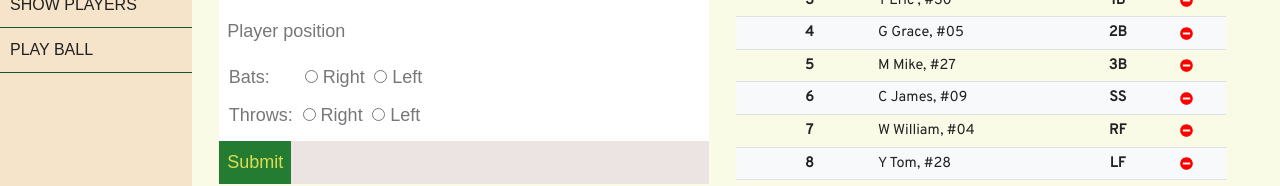
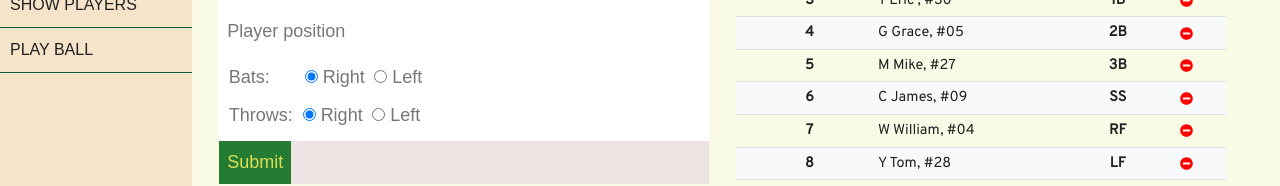
Before and after one commit to hiba02/cme-baseball-frontend, a React (Create React App) app: page /createPlayer in a window 1280 px wide. Shown: the part 413-599 px from the top of the page. Built offline with nearby package versions, Linux system fonts and the light colour scheme; a web font is replaced by a local one.

Commit message:
Added function for select the team

```diff
--- a/src/App.js
+++ b/src/App.js
@@ -13,92 +13,9 @@ function App() {
   const [word, setWord] = useState("");
   const [userId, setUserId] = useState(1);
   const [userInfo, setUserInfo] = useState(null);
-  const [playersInfo, setPlayersInfo] = useState([
-    {
-      team_id: 1,
-      name: "R Hong-jin",
-      uniform_number: "99",
-      position: "P",
-      bats: "R",
-      throws: "R",
-      check: false,
-    },
-    {
-      team_id: 1,
-      name: "H Andrew",
-      uniform_number: "18",
-      position: "C",
-      bats: "R",
-      throws: "R",
-      check: false,
-    },
-    {
-      team_id: 1,
-      name: "T Eric    ",
-      uniform_number: "30",
-      position: "1B",
-      bats: "L",
-      throws: "L",
-      check: false,
-    },
-    {
-      team_id: 1,
-      name: "G Grace",
-      uniform_number: "05",
-      position: "2B",
-      bats: "R",
-      throws: "R",
-      check: false,
-    },
-    {
-      team_id: 1,
-      name: "M Mike",
-      uniform_number: "27",
-      position: "3B",
-      bats: "R",
-      throws: "R",
-      check: false,
-    },
-    {
-      team_id: 1,
-      name: "C James",
-      uniform_number: "09",
-      position: "SS",
-      bats: "R",
-      throws: "R",
-      check: false,
-    },
-    {
-      team_id: 1,
-      name: "W William",
-      uniform_number: "04",
-      position: "RF",
-      bats: "R",
-      throws: "R",
-      check: false,
-    },
-    {
-      team_id: 1,
-      name: "Y Tom",
-      uniform_number: "28",
-      position: "LF",
-      bats: "R",
-      throws: "R",
-      check: false,
-    },
-    {
-      team_id: 1,
-      name: "N Joshua",
-      uniform_number: "21",
-      position: "CF",
-      bats: "L",
-      throws: "L",
-      check: false,
-    },
-  ]);
   const [teamNames, setTeamNames] = useState([{ id: 0, name: "Lions" }]); //[]
   // const [teamNames, setTeamNames] = useState(["Lions"]); //[]
-  const [teamId, setTeamId] = useState(1);
+  const [teamId, setTeamId] = useState(0);
   const [currentTeam, setCurrentTeam] = useState("");
   const [pitcher, setPitcher] = useState({
     name: "A Aron",
@@ -111,6 +28,89 @@ function App() {
     position: "RF",
   });
   const nextId = useRef(1);
+  const [playersInfo, setPlayersInfo] = useState([
+    {
+      team_id: 0,
+      name: "R Hong-jin",
+      uniform_number: "99",
+      position: "P",
+      bats: "R",
+      throws: "R",
+      check: false,
+    },
+    {
+      team_id: 0,
+      name: "H Andrew",
+      uniform_number: "18",
+      position: "C",
+      bats: "R",
+      throws: "R",
+      check: false,
+    },
+    {
+      team_id: 0,
+      name: "T Eric    ",
+      uniform_number: "30",
+      position: "1B",
+      bats: "L",
+      throws: "L",
+      check: false,
+    },
+    {
+      team_id: 0,
+      name: "G Grace",
+      uniform_number: "05",
+      position: "2B",
+      bats: "R",
+      throws: "R",
+      check: false,
+    },
+    {
+      team_id: 0,
+      name: "M Mike",
+      uniform_number: "27",
+      position: "3B",
+      bats: "R",
+      throws: "R",
+      check: false,
+    },
+    {
+      team_id: 0,
+      name: "C James",
+      uniform_number: "09",
+      position: "SS",
+      bats: "R",
+      throws: "R",
+      check: false,
+    },
+    {
+      team_id: 0,
+      name: "W William",
+      uniform_number: "04",
+      position: "RF",
+      bats: "R",
+      throws: "R",
+      check: false,
+    },
+    {
+      team_id: 0,
+      name: "Y Tom",
+      uniform_number: "28",
+      position: "LF",
+      bats: "R",
+      throws: "R",
+      check: false,
+    },
+    {
+      team_id: 0,
+      name: "N Joshua",
+      uniform_number: "21",
+      position: "CF",
+      bats: "L",
+      throws: "L",
+      check: false,
+    },
+  ]);
 
   const addTeamInClient = useCallback(
     (teamName) => {
@@ -163,6 +163,13 @@ function App() {
       playersInfo.filter((p) => p.uniform_number !== uniform_number)
     );
   };
+  const getPlayersByteamId = (teamId) => {
+    setPlayersInfo(playersInfo.filter((p) => p.team_id === teamId));
+  };
+  const getCurrentTeamByTeamId = (teamId) => {
+    console.log("getCurrentTeamByTeamId", teamId);
+    setTeamNames(teamNames.filter((t) => t.id === teamId));
+  };
 
   return (
     <div id="wrap">
@@ -194,11 +201,12 @@ function App() {
                 // addFavoriteTeam={addFavoriteTeam}
                 teamNames={teamNames}
                 // getPlayersFromSameTeam={getPlayersFromSameTeam}
-                // getPlayersByteamId={getPlayersByteamId}
+                getPlayersByteamId={getPlayersByteamId}
                 setTeamId={setTeamId}
                 // setPlayersInfo={setPlayersInfo}
                 currentTeam={currentTeam}
                 setCurrentTeam={setCurrentTeam}
+                getCurrentTeamByTeamId={getCurrentTeamByTeamId}
               />
             </Route>
             <Route path="/createPlayer">
--- a/src/components/CreatePlayer.js
+++ b/src/components/CreatePlayer.js
@@ -13,6 +13,7 @@ const CreatePlayer = ({
   hitter,
   playersInfo,
   currentTeam,
+  teamNames,
   removePlayerByUniformNum,
   addNewPlayers,
   teamId,
@@ -22,6 +23,7 @@ const CreatePlayer = ({
 }) => {
   // need to get team-id!!
   // console.log("CreatePlayer teamId", teamId);
+
   const [redirectHome, setRedirectHome] = useState(false);
   const [inputs, setInputs] = useState({
     team_id: 1,
@@ -158,11 +160,24 @@ const CreatePlayer = ({
                 <div className="createPlayer-bats-throws">
                   <div>
                     <span>Bats: &nbsp; &nbsp; &nbsp;</span>
-                    <label for="R">
-                      <input type="radio" name="bats" value="R" /> Right
+                    <label>
+                      <input
+                        type="radio"
+                        name="bats"
+                        value={bats}
+                        checked={true}
+                        onChange={onChange}
+                      />{" "}
+                      Right
                     </label>
-                    <label for="L">
-                      <input type="radio" name="bats" value="L" /> Left
+                    <label>
+                      <input
+                        type="radio"
+                        name="bats"
+                        value={bats}
+                        onChange={onChange}
+                      />{" "}
+                      Left
                     </label>
                   </div>
                 </div>
@@ -170,11 +185,25 @@ const CreatePlayer = ({
                 <div className="createPlayer-bats-throws">
                   <div>
                     <span>Throws: </span>
-                    <label for="R">
-                      <input type="radio" name="throws" value="R" /> Right
+                    <label>
+                      <input
+                        type="radio"
+                        name="throws"
+                        value={throws}
+                        checked={true}
+                        onChange={onChange}
+                      />{" "}
+                      Right
                     </label>
-                    <label for="L">
-                      <input type="radio" name="throws" value="L" /> Left
+                    <label>
+                      <input
+                        type="radio"
+                        name="throws"
+                        value={throws}
+                        onChange={onChange}
+                        checked={false}
+                      />{" "}
+                      Left
                     </label>
                   </div>
                 </div>
@@ -213,7 +242,7 @@ const CreatePlayer = ({
                   <Roster
                     user={userInfo}
                     player={player}
-                    key={player.id}
+                    key={player.uniform_number}
                     number={(rostNumber = rostNumber + 1)}
                     getHitterFromPlayerInfo={getHitterFromPlayerInfo}
                     toggleCheckFromHitterId={toggleCheckFromHitterId}
--- a/src/components/Roster.js
+++ b/src/components/Roster.js
@@ -30,7 +30,7 @@ const Roster = ({
     throws,
   } = player;
 
-  console.log("Roster number: ", number);
+  // console.log("Roster number: ", number);
 
   return (
     <div className="roster_body">
--- a/src/components/ShowPlayers.js
+++ b/src/components/ShowPlayers.js
@@ -3,7 +3,14 @@ import { Redirect, Link } from "react-router-dom";
 import Roster from "./Roster";
 import "./ShowPlayers.scss";
 
-const ShowPlayers = ({ user, players, teamId, currentTeam,removePlayerById }) => {
+const ShowPlayers = ({
+  user,
+  players,
+  teamId,
+  currentTeam,
+  removePlayerById,
+  removePlayerByUniformNum,
+}) => {
   console.log("showPlayers component players: ", players);
   console.log("showPlayers component teamId: ", teamId);
   console.log("showPlayers component teamId: ", currentTeam);
@@ -15,12 +22,14 @@ const ShowPlayers = ({ user, players, teamId, currentTeam,removePlayerById }) =>
         <div className="showPlayers_title">ROSTER</div>
         <div className="showPlayers_content">
           {players &&
-            players.map(player => (
+            players.map((player) => (
               <Roster
                 user={user}
                 player={player}
                 key={player.id}
-                number={(rostNumber = rostNumber + 1)} removePlayerById={removePlayerById}
+                number={(rostNumber = rostNumber + 1)}
+                removePlayerById={removePlayerById}
+                removePlayerByUniformNum={removePlayerByUniformNum}
               />
             ))}
         </div>
--- a/src/components/ShowTeam.js
+++ b/src/components/ShowTeam.js
@@ -11,6 +11,7 @@ const ShowTeam = ({
   getCurrentTeamByTeamId,
   currentTeam,
   setCurrentTeam,
+  removePlayerByUniformNum,
 }) => {
   console.log("ShowTeam teamNames", teamNames);
   return (
@@ -21,12 +22,13 @@ const ShowTeam = ({
               <TeamList
                 key={team.id}
                 team={team}
-                getPlayersFromSameTeam={getPlayersFromSameTeam}
+                // getPlayersFromSameTeam={getPlayersFromSameTeam}
                 getPlayersByteamId={getPlayersByteamId}
                 setTeamId={setTeamId}
                 setPlayersInfo={setPlayersInfo}
                 currentTeam={currentTeam}
                 setCurrentTeam={setCurrentTeam}
+                getCurrentTeamByTeamId={getCurrentTeamByTeamId}
               />
             ))
           : ""}
--- a/src/components/TeamList.js
+++ b/src/components/TeamList.js
@@ -7,13 +7,13 @@ import logo from "../img/glove-clipart-6.png";
 
 const TeamList = ({
   team,
-  getPlayersFromSameTeam,
+  // getPlayersFromSameTeam,
   getPlayersByteamId,
   setTeamId,
   setPlayersInfo,
-
+  getCurrentTeamByTeamId,
   currentTeam,
-  setCurrentTeam
+  setCurrentTeam,
 }) => {
   const [redirect, setRedirect] = useState(false);
   console.log("TeamList team getPlayersFromSameTeam", team);
@@ -22,11 +22,12 @@ const TeamList = ({
 
   const moveAndShowTeamRoster = (id, name) => {
     // getPlayersFromSameTeam(id);
+    setCurrentTeam(name);
+    setTeamId(id);
     getPlayersByteamId(id);
-    setTeamId(id);
+    getCurrentTeamByTeamId(id);
     setRedirect(true);
     // getCurrentTeamByTeamId(id);
-    setCurrentTeam(name);
   };
 
   return (
```
